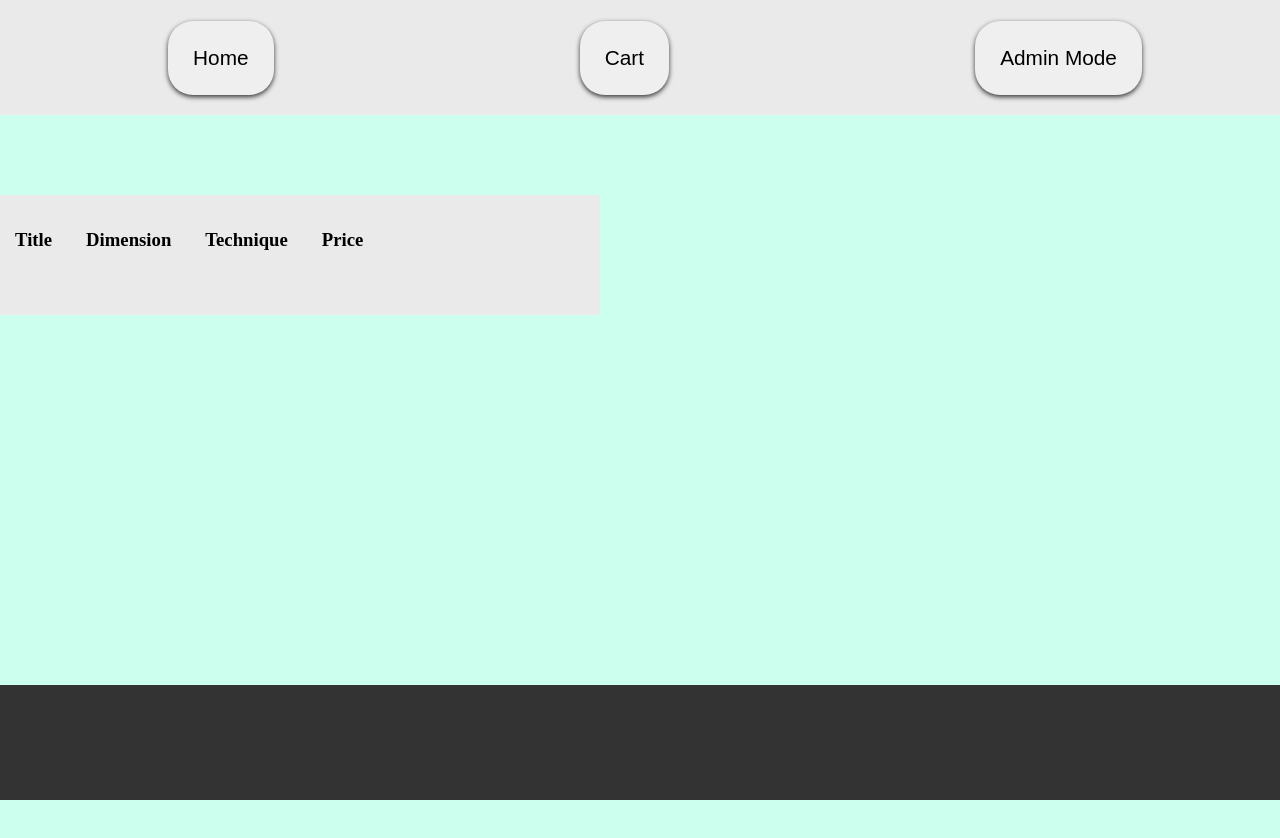
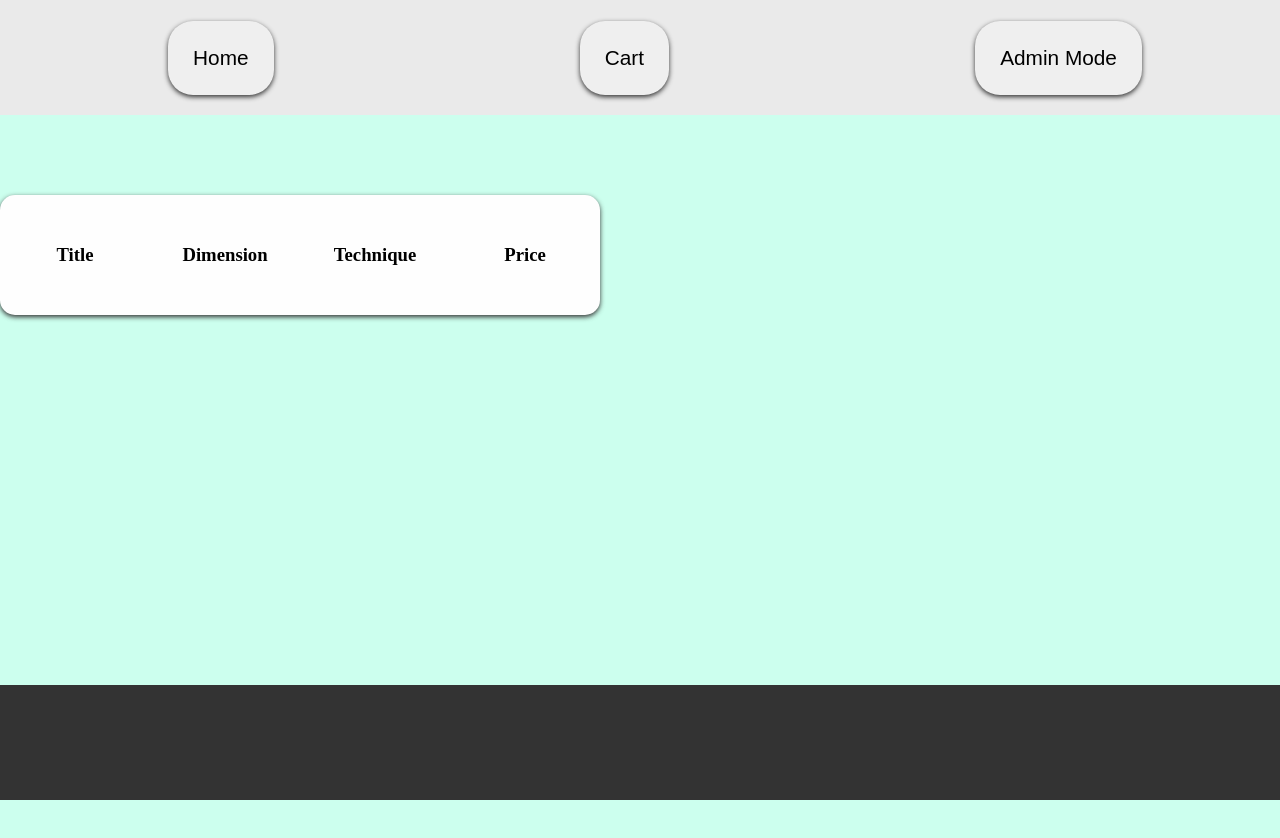
Before and after one commit to aron166/Yet-Another-Online-Shop, a plain HTML site: page client/index.html in a window 1280 px wide. Shown: the top 838 px of the page. Drawn offline with Linux system fonts and the light colour scheme; no server answers; files whose address does not match are found by name.

Commit message:
some css

```diff
--- a/client/index.html
+++ b/client/index.html
@@ -74,7 +74,12 @@
             bottom: 0;
             width: 600px;
             height: 120px;
-            background: #eaeaea;
+            background: #fefefe;
+            display: flex;
+            align-items: center;
+            justify-content: space-evenly;
+            border-radius: 15px;
+            box-shadow: 0 2px 5px #333;
 
         }
         #slide-container {
@@ -84,13 +89,15 @@
           height: 100vh;
           background: #cfe;
           display: flex;
-            align-items: center;
-            justify-content: center;
+          align-items: center;
+          justify-content: center;
         }
         .info-item-title, .info-item-dimension, .info-item-technique, .info-item-price {
             display: inline-block;
-            padding: 15px;
+            padding: 0;
             margin: 0;
+            text-align: center;
+            width: 25%;
         }
     </style>
     <script src="/static/script.js" defer type="module"></script>
--- a/client/script.js
+++ b/client/script.js
@@ -51,7 +51,7 @@ function creatProductCard(product){
                             </div>
                             <div class="info-item-dimension">
                                 <h3>Dimension</h3>
-                                <p id="indo-dimension">${product.dimension}</p>
+                                <p id="indo-dimension">${product.dimensions}</p>
                             </div>
                             <div class="info-item-technique">
                                 <h3>Technique</h3>
```
